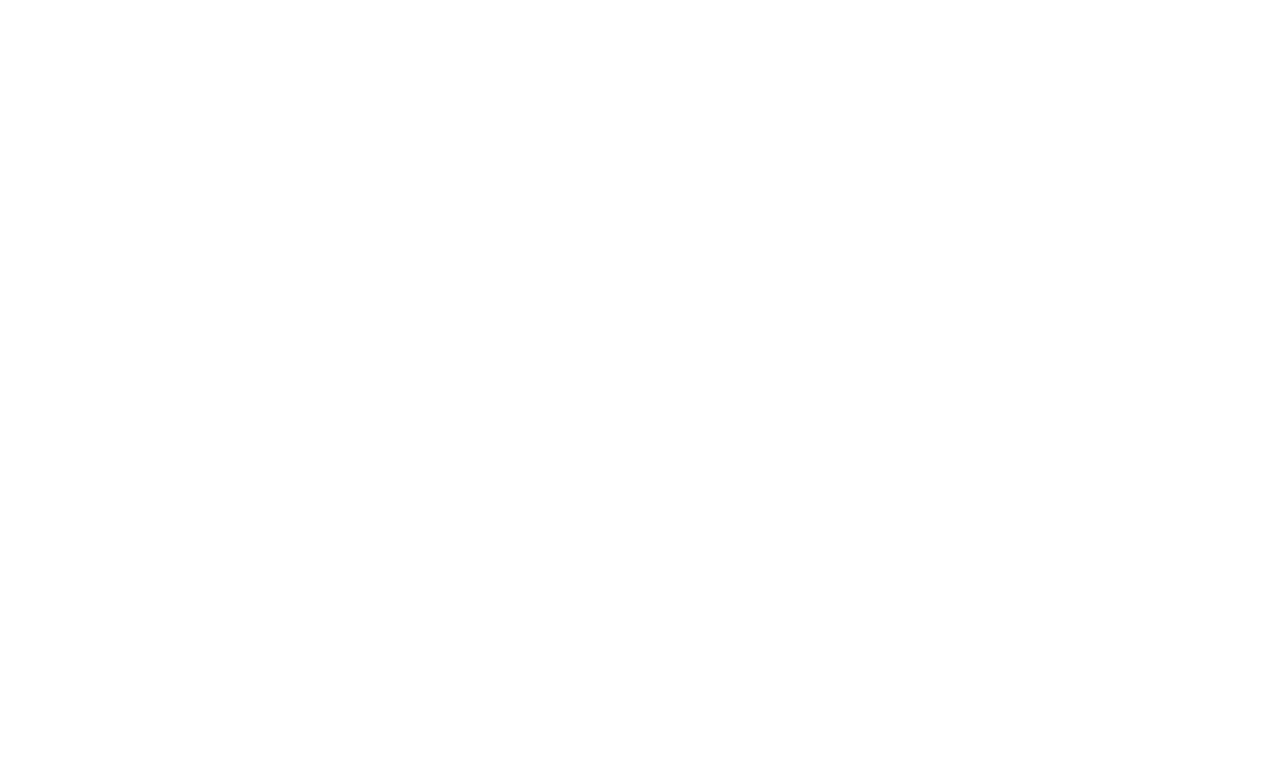
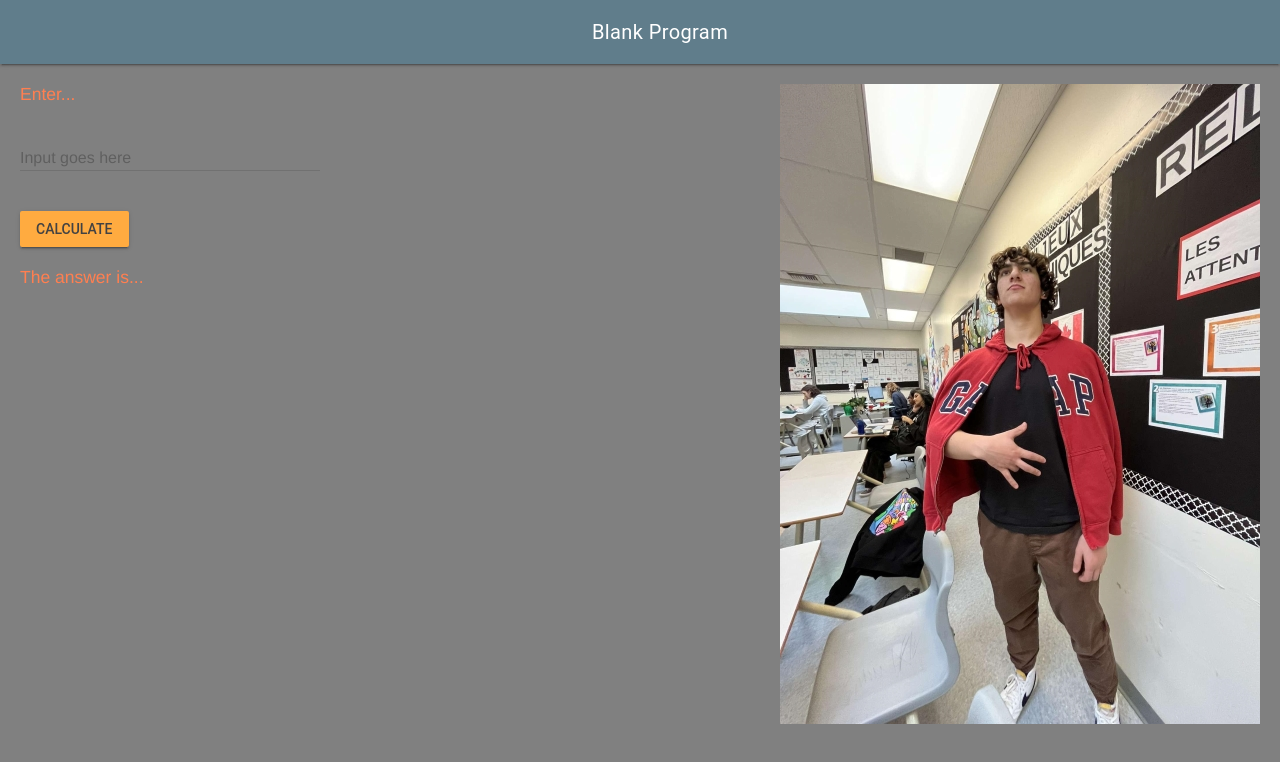
Before and after one commit to MTHS-ICS2O-2-2022/ICS2O-Unit-1-08-jakub-malhotra, a plain HTML site: page index.html in a window 1280 px wide. Drawn offline with nearby package versions, Linux system fonts and the light colour scheme.

Commit message:
initial commit

```diff
--- a/css/style.css
+++ b/css/style.css
@@ -1,4 +1,41 @@
 /* Created by: Jakub Malhotra
-* Created on: Febuary 2023
+* Created on: Jakub 2023
 * This file contains the CSS for index.html
 */
+
+.mdl-layout__header-row {
+  justify-content: center;
+  padding: 0;
+}
+
+.mdl-layout__content {
+  padding-left: 15pt;
+  padding-right: 15pt;
+  padding-top: 15pt;
+}
+
+.mdl-textfield__error {
+  color: coral;
+}
+
+.page-content {
+  color: coral;
+  font-family: Helvetica, Arial, sans-serif;
+  font-size: 1.25rem;
+}
+
+.page-content-answer {
+  color: coral;
+  font-family: Helvetica, Arial, sans-serif;
+  font-size: 1.25rem;
+}
+
+.right-image {
+  height: auto;
+  width: 480px;
+  float: right;
+}
+
+body {
+  background-color: gray;
+}
--- a/index.html
+++ b/index.html
@@ -2,7 +2,7 @@
 <html>
   <head>
     <meta charset="utf-8" />
-    <meta name="description" content="My webpage template" />
+    <meta name="description" content="Blank Program" />
     <meta name="keywords" content="mths, ics2o" />
     <meta name="author" content="Jakub Malhotra" />
     <meta name="viewport" content="width=device-width, initial-scale=1.0" />
@@ -13,7 +13,7 @@
     />
     <link
       rel="stylesheet"
-      href="https://code.getmdl.io/1.3.0/material.grey-orange.min.css"
+      href="https://code.getmdl.io/1.3.0/material.blue_grey-orange.min.css"
     />
     <link
       rel="apple-touch-icon"
@@ -33,6 +33,58 @@
       href="./favicon-16x16.png"
     />
     <link rel="manifest" href="site.webmanifest" />
-    <title>Website Template</title>
+    <title>Blank Program</title>
   </head>
+  <body>
+    <script defer src="https://code.getmdl.io/1.3.0/material.min.js"></script>
+    <script src="./js/script.js"></script>
+    <div class="mdl-layout mdl-js-layout mdl-layout--fixed-header">
+      <header class="mdl-layout__header">
+        <div class="mdl-layout__header-row">
+          <span class="mdl-layout-title">Blank Program</span>
+        </div>
+      </header>
+      <main class="mdl-layout__content">
+        <div class="right-image">
+          <img
+            src="./images/unnamed.jpg"
+            alt="Image of Jakub Malhotra wearing cape"
+          />
+        </div>
+        <div class="page-content">Enter...</div>
+        <br />
+        <!-- Simple Textfield for integers-->
+        <form action="#">
+          <div class="mdl-textfield mdl-js-textfield">
+            <!-- input pattern attribute -->
+            <input
+              class="mdl-textfield__input"
+              type="text"
+              pattern="-?[0-9]*(\.[0-9]+)?"
+              id="length"
+            />
+            <!-- mdl-textfield__label -->
+            <label class="mdl-textfield__label" for="demo-input"
+              >Input goes here</label
+            >
+            <!-- class "mdl-textfield__error" -->
+            <span class="mdl-textfield__error">Input is not a number</span>
+          </div>
+        </form>
+        <br />
+        <!-- Accent-colored raised button with ripple -->
+        <button
+          class="mdl-button mdl-js-button mdl-button--raised mdl-js-ripple-effect mdl-button--accent"
+          onclick="myButtonClicked()"
+        >
+          Calculate
+        </button>
+        <br />
+        <br />
+        <div class="page-content-answer">
+          <div id="answer">The answer is...</div>
+        </div>
+      </main>
+    </div>
+  </body>
 </html>
--- a/js/script.js
+++ b/js/script.js
@@ -3,4 +3,7 @@
 // Created by: Jakub Malhotra
 // Created on: Febuary 2023
 // This file contains the JS functions for index.html
-;<script>function myButtonClicked() {alert("Hello, Wordl!")}</script>
+
+function myButtonClicked() {
+  alert("Hello, World!")
+}
```
Also changed, not shown: images/notebook-animation.svg (deleted), images/unnamed.jpg (added).
